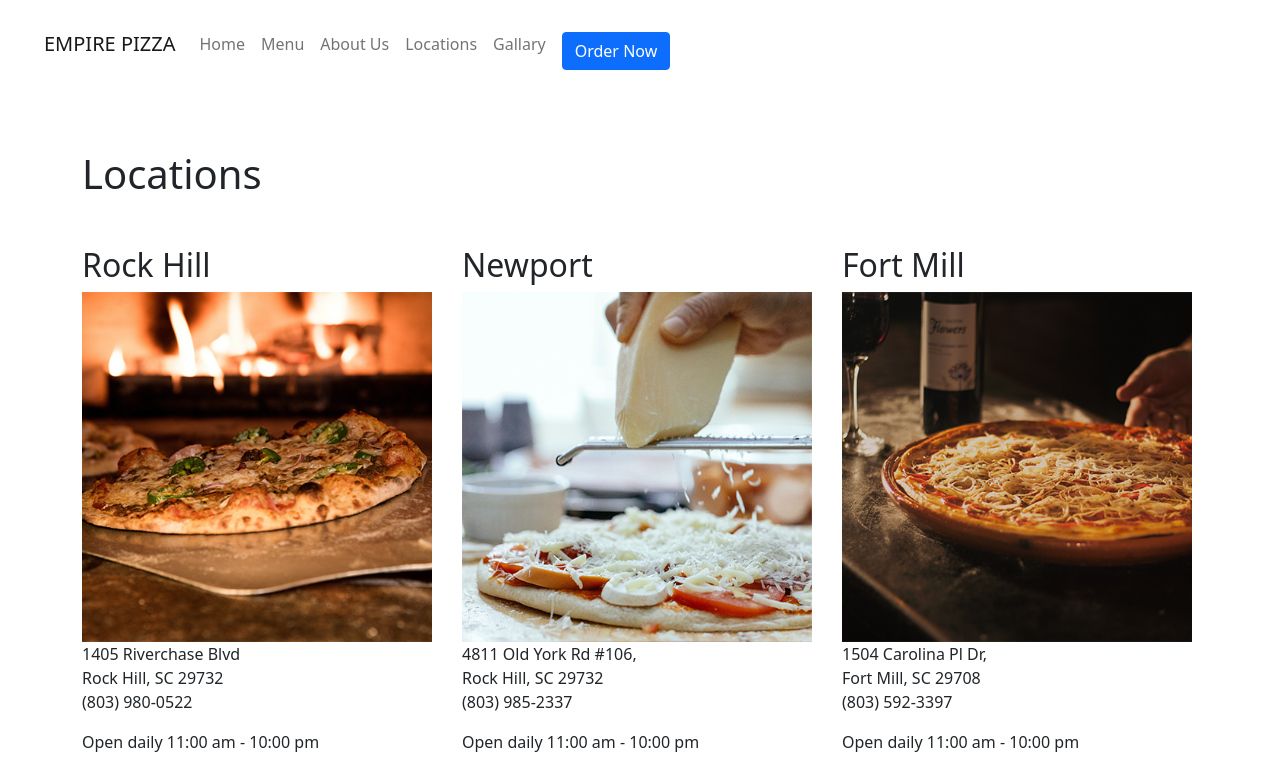
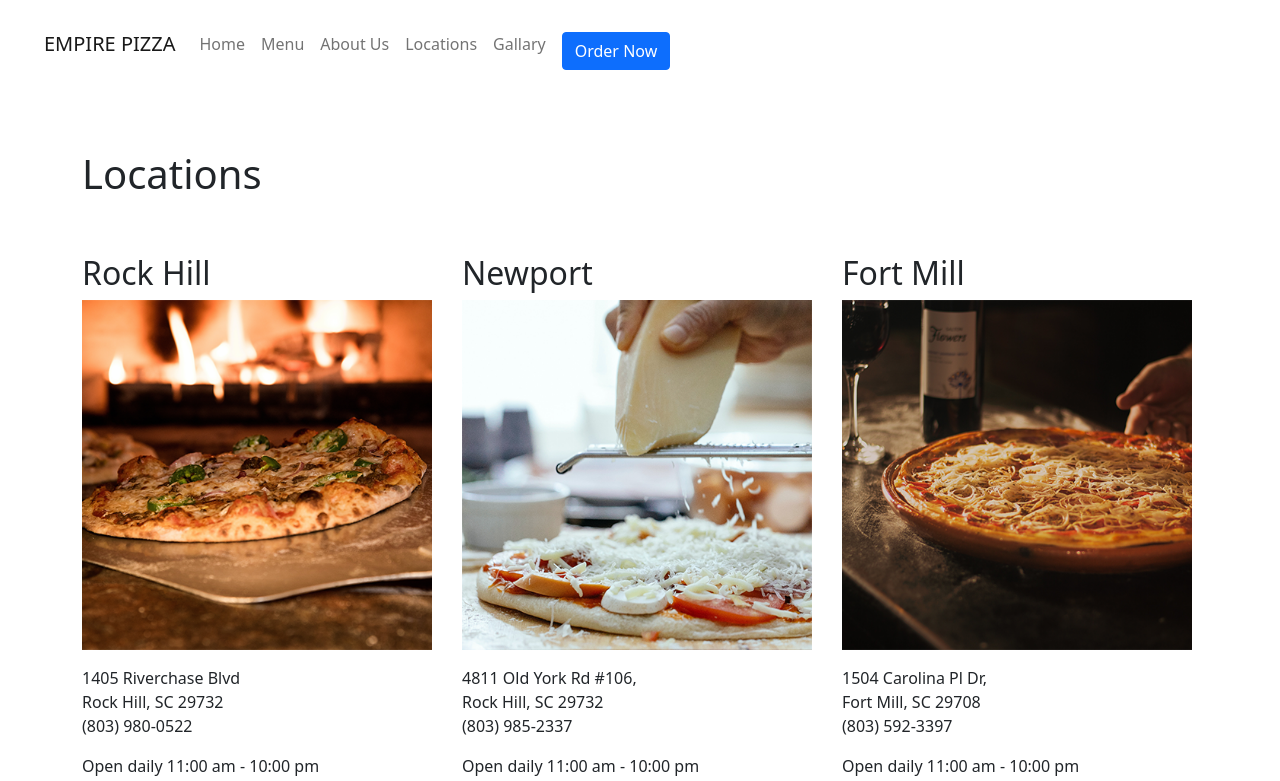
Before and after one commit to Sammy-Jean/p1-jean-gilligan-mojica-rojas, a plain HTML site: page locations.html in a window 1280 px wide. Shown: the top 781 px of the page. Drawn offline with nearby package versions, Linux system fonts and the light colour scheme.

Commit message:
Add spacing to paragraphs under photos

```diff
--- a/locations.html
+++ b/locations.html
@@ -78,23 +78,23 @@
       <h1 class="my-5">Locations</h1>
       <div class="row">
         <div class="col-xl-4">
-          <h2>Rock Hill</h2>
+          <h2 class="my-2">Rock Hill</h2>
           <img src="images/rockhill-location.png" alt="Pizza in brick oven at Rockhill restaurant" title="Pizza in Oven" width="350px">
-          <p>1405 Riverchase Blvd <br> Rock Hill, SC 29732 <br> (803) 980-0522</p>
+          <p class="my-3">1405 Riverchase Blvd <br> Rock Hill, SC 29732 <br> (803) 980-0522</p>
           <p>Open daily 11:00 am - 10:00 pm</p>
         </div>
 
         <div class="col-xl-4">
-          <h2>Newport</h2>
+          <h2 class="my-2">Newport</h2>
           <img src="images/newport-location.png" alt="Pizza being prepared at Newport location" title="Preparing Pizza" width="350px">
-          <p>4811 Old York Rd #106, <br>Rock Hill, SC 29732 <br> (803) 985-2337</p>
+          <p class="my-3">4811 Old York Rd #106, <br>Rock Hill, SC 29732 <br> (803) 985-2337</p>
           <p>Open daily 11:00 am - 10:00 pm</p>
         </div>
 
         <div class="col-xl-4">
-          <h2>Fort Mill</h2>
+          <h2 class="my-2">Fort Mill</h2>
           <img src="images/fortmill-location.png" alt="Pizza being served at Fort Mill restaurant" title="Pizza Being Served" width="350px">
-          <p>1504 Carolina Pl Dr,<br>Fort Mill, SC 29708 <br>(803) 592-3397</p>
+          <p class="my-3">1504 Carolina Pl Dr,<br>Fort Mill, SC 29708 <br>(803) 592-3397</p>
           <p>Open daily 11:00 am - 10:00 pm</p>
         </div>
 
```
